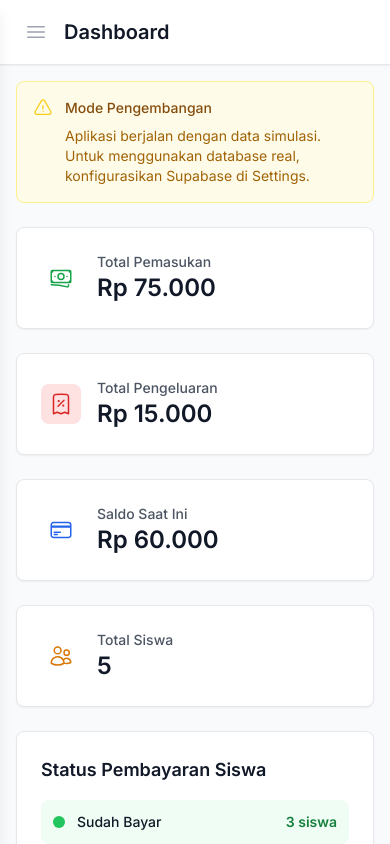
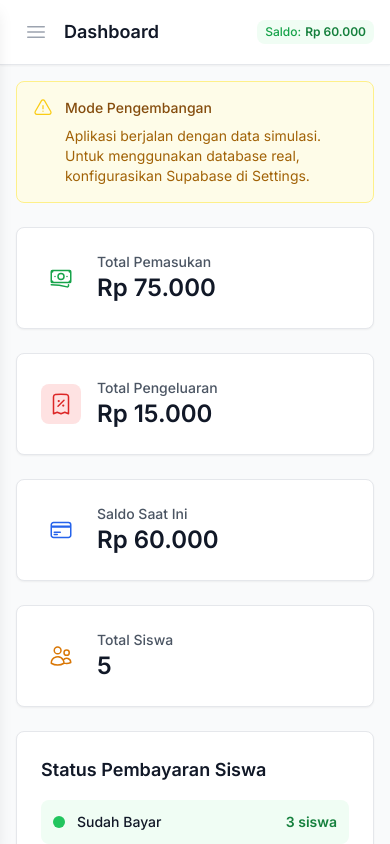
Before and after one commit to zesbe/KAS-KELAS-TERAKHIR-HARUS-BERES, a Vue app: page / in a window 390 px wide. Shown: the top 844 px of the page. Built offline with nearby package versions, Linux system fonts and the light colour scheme.

Commit message:
Improve mobile responsiveness in App.vue header and balance display
cgen-ea17151f14d2463aa658e15c47cc082a

```diff
--- a/src/App.vue
+++ b/src/App.vue
@@ -16,13 +16,13 @@
     >
       <div class="flex flex-col h-full">
         <!-- Logo -->
-        <div class="flex items-center px-6 py-4 border-b border-gray-200">
+        <div class="flex items-center px-4 sm:px-6 py-4 border-b border-gray-200">
           <div class="flex items-center">
             <div class="w-8 h-8 bg-primary-600 rounded-lg flex items-center justify-center">
               <span class="text-white font-bold text-sm">K</span>
             </div>
             <div class="ml-3">
-              <h1 class="text-lg font-semibold text-gray-900">Kas Kelas 1B</h1>
+              <h1 class="text-base sm:text-lg font-semibold text-gray-900">Kas Kelas 1B</h1>
               <p class="text-xs text-gray-500">SD Islam Al Husna</p>
             </div>
           </div>
@@ -65,23 +65,23 @@
       <!-- Top bar -->
       <header class="bg-white shadow-sm border-b border-gray-200">
         <div class="flex items-center justify-between px-4 py-3">
-          <div class="flex items-center">
+          <div class="flex items-center min-w-0 flex-1">
             <button
               @click="store.toggleSidebar()"
-              class="lg:hidden p-2 rounded-md text-gray-400 hover:text-gray-500 hover:bg-gray-100"
+              class="lg:hidden p-2 rounded-md text-gray-400 hover:text-gray-500 hover:bg-gray-100 mr-2"
             >
               <Bars3Icon class="w-6 h-6" />
             </button>
-            <h2 class="ml-2 lg:ml-0 text-xl font-semibold text-gray-900">
+            <h2 class="text-lg sm:text-xl font-semibold text-gray-900 truncate">
               {{ $route.meta.title || 'Dashboard' }}
             </h2>
           </div>
 
-          <div class="flex items-center space-x-4">
+          <div class="flex items-center space-x-2 sm:space-x-4">
             <!-- Balance indicator -->
-            <div class="hidden sm:flex items-center space-x-2 px-3 py-1 bg-success-50 rounded-lg">
-              <span class="text-sm text-success-600 font-medium">Saldo:</span>
-              <span class="text-sm font-semibold text-success-700">
+            <div class="flex items-center space-x-1 sm:space-x-2 px-2 sm:px-3 py-1 bg-success-50 rounded-lg">
+              <span class="text-xs sm:text-sm text-success-600 font-medium">Saldo:</span>
+              <span class="text-xs sm:text-sm font-semibold text-success-700">
                 {{ formatCurrency(store.currentBalance) }}
               </span>
             </div>
@@ -90,14 +90,14 @@
       </header>
 
       <!-- Page content -->
-      <main class="p-4 lg:p-6">
+      <main class="p-4 sm:p-6">
         <router-view />
       </main>
     </div>
 
     <!-- Error toast -->
-    <div v-if="store.error" class="fixed bottom-4 right-4 z-50">
-      <div class="bg-red-100 border border-red-400 text-red-700 px-4 py-3 rounded relative max-w-md">
+    <div v-if="store.error" class="fixed bottom-4 left-4 right-4 sm:left-auto sm:right-4 sm:max-w-md z-50">
+      <div class="bg-red-100 border border-red-400 text-red-700 px-4 py-3 rounded relative">
         <div class="flex items-start">
           <div class="flex-shrink-0">
             <ExclamationTriangleIcon class="h-5 w-5 text-red-400" />
```
